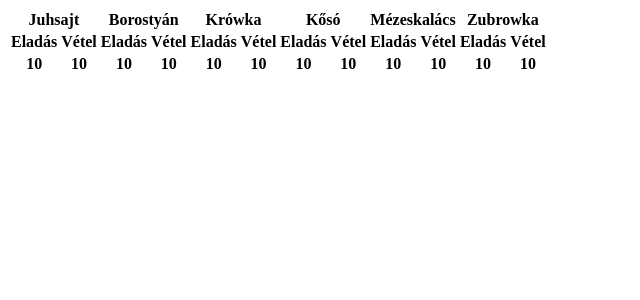
After one commit to dyj216/merchant_game, a Django app: page /merchant_game/cities/1/ in a window 1280 px wide. The commit adds this page. Shown: the top 300 px of the page, without its empty margins (0-640 px from the left). Run offline with Django 3.2, Linux system fonts and the light colour scheme; tables that the repository leaves empty hold one stand-in row (values such as "Sample post"); lists and menus that the app fills with data are empty.

Commit message:
add CityStock model, view, template

```diff
--- a/merchant_game/admin.py
+++ b/merchant_game/admin.py
@@ -1,8 +1,9 @@
 from django.contrib import admin
 
-from .models import City, Item, Player
+from .models import City, CityStock, Item, Player
 
 
 admin.site.register(City)
+admin.site.register(CityStock)
 admin.site.register(Item)
 admin.site.register(Player)
--- a/merchant_game/models.py
+++ b/merchant_game/models.py
@@ -31,3 +31,20 @@ class City(models.Model):
     # item_4_name = models.OneToOneField(Item, on_delete=models.CASCADE)
     # item_5_name = models.OneToOneField(Item, on_delete=models.CASCADE)
     # item_6_name = models.OneToOneField(Item, on_delete=models.CASCADE)
+
+
+class CityStock(models.Model):
+    city = models.ForeignKey(City, on_delete=models.CASCADE)
+    round = models.IntegerField()
+    item_1_buy_price = models.IntegerField(blank=True, null=True,)
+    item_1_sell_price = models.IntegerField(blank=True, null=True,)
+    item_2_buy_price = models.IntegerField(blank=True, null=True,)
+    item_2_sell_price = models.IntegerField(blank=True, null=True,)
+    item_3_buy_price = models.IntegerField(blank=True, null=True,)
+    item_3_sell_price = models.IntegerField(blank=True, null=True,)
+    item_4_buy_price = models.IntegerField(blank=True, null=True,)
+    item_4_sell_price = models.IntegerField(blank=True, null=True,)
+    item_5_buy_price = models.IntegerField(blank=True, null=True,)
+    item_5_sell_price = models.IntegerField(blank=True, null=True,)
+    item_6_buy_price = models.IntegerField(blank=True, null=True,)
+    item_6_sell_price = models.IntegerField(blank=True, null=True,)
--- a/merchant_game/templates/merchant_game/city_list.html
+++ b/merchant_game/templates/merchant_game/city_list.html
@@ -8,7 +8,7 @@
     {% if cities %}
         <ul>
         {% for city in cities %}
-            <li>{{ city.name }}</li>
+            <li><a href="{% url 'merchant_game:city-stock' city.name %}">{{ city.name }}</a></li>
         {% endfor %}
         </ul>
     {% else %}
--- /dev/null
+++ b/merchant_game/templates/merchant_game/city_stock_detail.html
@@ -0,0 +1,51 @@
+<!DOCTYPE html>
+<html lang="en">
+<head>
+    <meta charset="UTF-8">
+    <title>{{ city_stock.city.name }} árfolyamok</title>
+</head>
+<body>
+    <table>
+        <thead>
+            <tr>
+                <th colspan="2">Juhsajt</th>
+                <th colspan="2">Borostyán</th>
+                <th colspan="2">Krówka</th>
+                <th colspan="2">Kősó</th>
+                <th colspan="2">Mézeskalács</th>
+                <th colspan="2">Zubrowka</th>
+            </tr>
+            <tr>
+                <th>Eladás</th>
+                <th>Vétel</th>
+                <th>Eladás</th>
+                <th>Vétel</th>
+                <th>Eladás</th>
+                <th>Vétel</th>
+                <th>Eladás</th>
+                <th>Vétel</th>
+                <th>Eladás</th>
+                <th>Vétel</th>
+                <th>Eladás</th>
+                <th>Vétel</th>
+            </tr>
+        </thead>
+        <tbody>
+            <tr>
+                <th>{{ city_stock.item_1_buy_price }}</th>
+                <th>{{ city_stock.item_1_sell_price }}</th>
+                <th>{{ city_stock.item_2_buy_price }}</th>
+                <th>{{ city_stock.item_2_sell_price }}</th>
+                <th>{{ city_stock.item_3_buy_price }}</th>
+                <th>{{ city_stock.item_3_sell_price }}</th>
+                <th>{{ city_stock.item_4_buy_price }}</th>
+                <th>{{ city_stock.item_4_sell_price }}</th>
+                <th>{{ city_stock.item_5_buy_price }}</th>
+                <th>{{ city_stock.item_5_sell_price }}</th>
+                <th>{{ city_stock.item_6_buy_price }}</th>
+                <th>{{ city_stock.item_6_sell_price }}</th>
+            </tr>
+        </tbody>
+    </table>
+</body>
+</html>
--- a/merchant_game/urls.py
+++ b/merchant_game/urls.py
@@ -7,6 +7,7 @@ app_name = 'merchant_game'
 urlpatterns = [
     path('', views.index, name='index'),
     path('cities/', views.CitiesView.as_view(), name='cities'),
+    path('cities/<str:city>/', views.city_stock_detail, name='city-stock'),
     path('players/', views.PlayersView.as_view(), name='players'),
     path('players/<str:pk>/', views.PlayerView.as_view(), name='player'),
     path('player-search/', views.PlayerSearchRedirectView.as_view(), name='player-search'),
--- a/merchant_game/views.py
+++ b/merchant_game/views.py
@@ -1,14 +1,20 @@
 from django.http import HttpResponse
 from django.contrib.auth.mixins import LoginRequiredMixin
+from django.contrib.auth.views import login_required
 from django.shortcuts import render, get_object_or_404
 from django.views import generic
 from django.views.generic import RedirectView
 
-from .models import Player, City
+from .models import Player, City, CityStock
 
 
 def index(request):
     return render(request, 'merchant_game/index.html')
+
+
+def city_stock_detail(request, city):
+    stock_prices = CityStock.objects.filter(city=city, round=1)[0]
+    return render(request, 'merchant_game/city_stock_detail.html', context={'city_stock': stock_prices})
 
 
 class CitiesView(LoginRequiredMixin, generic.ListView):
```
Also changed, not shown: merchant_game/migrations/0005_auto_20191015_2204.py (added).
